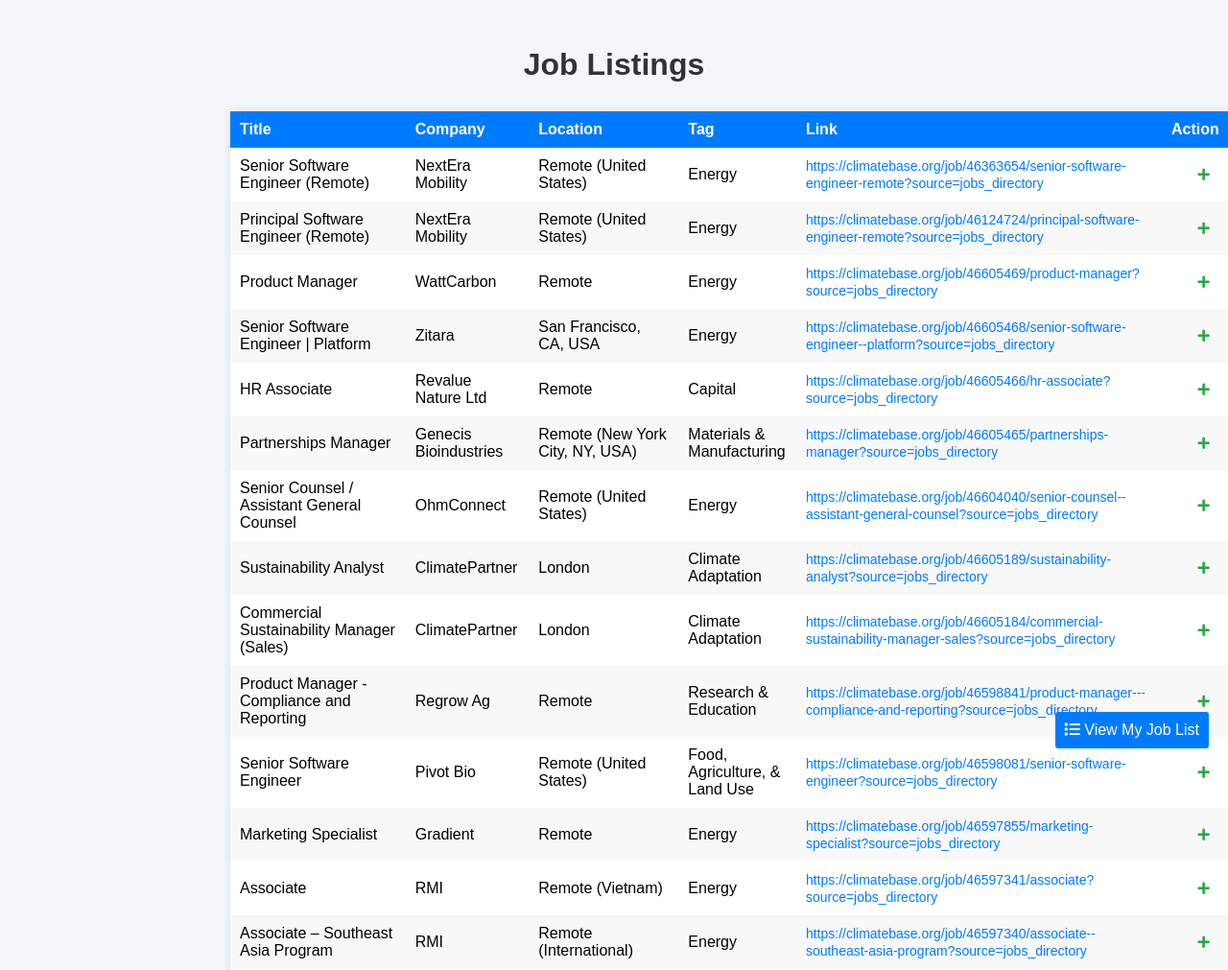
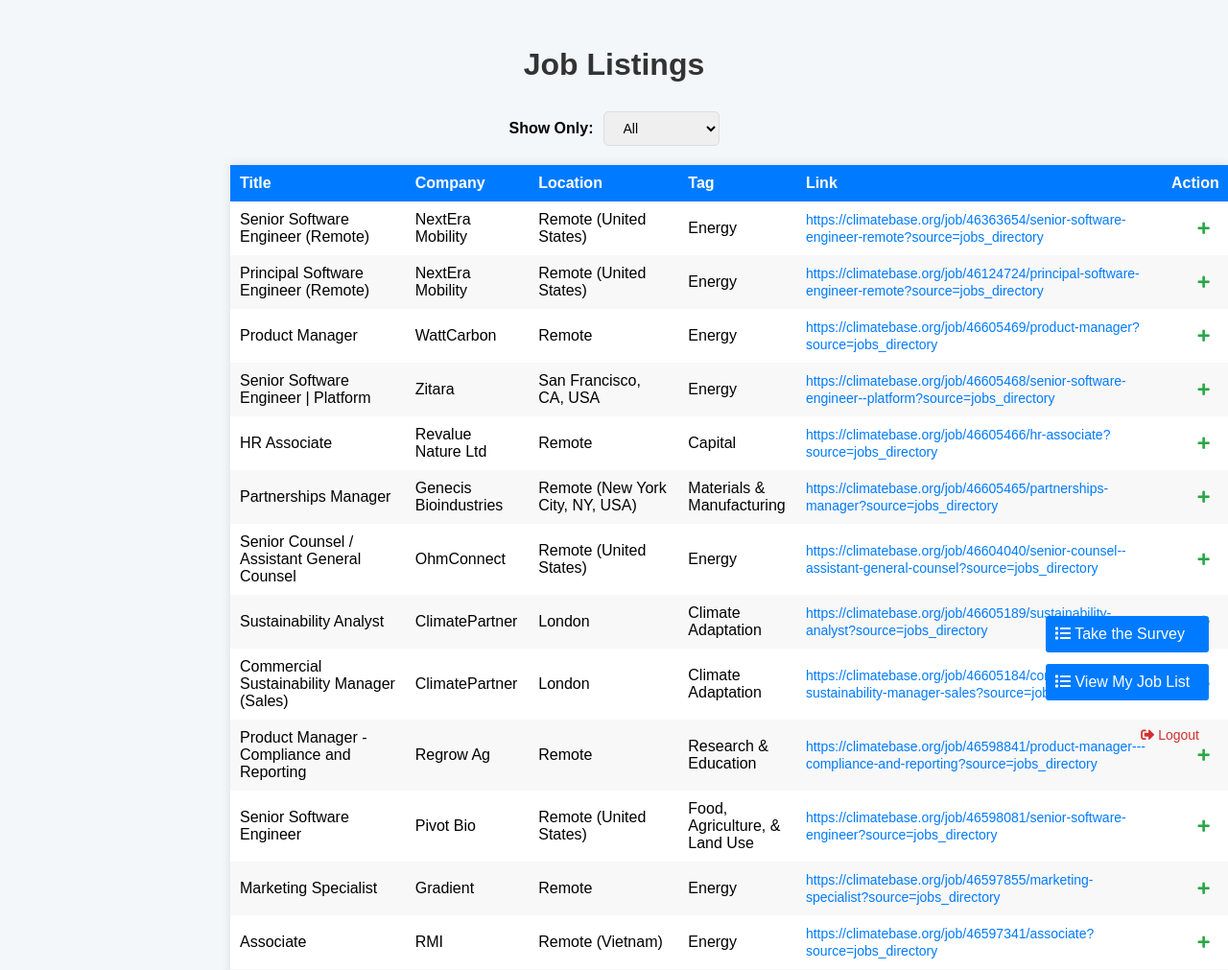
Before and after one commit to HarTigran/scraping_jobs, a Flask app: page /job_list in a window 1280 px wide. Shown: the top 1011 px of the page at 96% size. Run offline with Flask 3, Linux system fonts and the light colour scheme; a user stored in the database is signed in.

Commit message:
update web

```diff
--- a/templates/job_list.html
+++ b/templates/job_list.html
@@ -144,6 +144,9 @@
         }
 
         .logout-button {
+            position: fixed;
+            bottom: 20px;
+            right: 20px;
             background-color: transparent;
             color: #d32f2f;
             border: none;
@@ -160,14 +163,33 @@
             color: #fff;
         }
 
-        /* Additional CSS for the "View My Job List" link */
-        .view-my-job-list-link {
+        .survey-button {
             position: fixed;
-            bottom: 20px;
+            bottom: 120px;
             right: 20px;
             background-color: #007bff;
             color: #fff;
             padding: 10px;
+            width: 150px; /* Add the desired width */
+            border-radius: 3px;
+            text-decoration: none;
+            transition: opacity 0.3s ease;
+            z-index: 9999;
+        }
+
+        .survey-button:hover {
+            opacity: 0.8;
+        }
+
+        /* Additional CSS for the "View My Job List" link */
+        .view-my-job-list-link {
+            position: fixed;
+            bottom: 70px;
+            right: 20px;
+            background-color: #007bff;
+            color: #fff;
+            padding: 10px;
+            width: 150px; /* Add the same width as the survey button */
             border-radius: 3px;
             text-decoration: none;
             transition: opacity 0.3s ease;
@@ -177,11 +199,79 @@
         .view-my-job-list-link:hover {
             opacity: 0.8;
         }
+
+        .filter-container {
+            margin-bottom: 20px;
+            text-align: center;
+            display: flex;
+            align-items: center;
+            justify-content: center;
+        }
+
+        label {
+            font-weight: bold;
+            margin-right: 10px;
+        }
+
+        select {
+            padding: 8px 16px;
+            border-radius: 5px;
+            border: 1px solid #ddd;
+            outline: none;
+            transition: border-color 0.3s ease;
+            font-size: 14px;
+        }
+
+        select:focus {
+            border-color: #007bff;
+        }
+
+        /* Custom Dropdown Styling */
+        .select-wrapper {
+            position: relative;
+            display: inline-block;
+        }
+
+        .select-wrapper::after {
+            content: '\25BE';
+            font-size: 12px;
+            color: #888;
+            position: absolute;
+            top: 50%;
+            right: 10px;
+            transform: translateY(-50%);
+            pointer-events: none;
+        }
+
+        .select-wrapper select {
+            appearance: none;
+            -webkit-appearance: none;
+            -moz-appearance: none;
+            background-color: transparent;
+            padding-right: 25px;
+            cursor: pointer;
+        }
+
+        .select-wrapper select::-ms-expand {
+            display: none;
+        }
+
     </style>
 </head>
 <body>
     <div class="job-list-container">
         <h1 class="job-list-title">Job Listings</h1>
+        <div class="filter-container">
+            <label for="job-filter">Show Only:</label>
+            <select id="job-filter">
+                <option value="all">All</option>
+                <option value="full-time">Full Time</option>
+                <option value="internship">Internship</option>
+                <option value="fellowship">Fellowship</option>
+                <option value="backet-1">Backet 1</option>
+                <option value="backet-2">Backet 2</option>
+            </select>
+        </div>
         <table>
             <thead>
                 <tr>
@@ -217,11 +307,11 @@
                 {% endfor %}
             </tbody>
         </table>
+        <a href="https://kp1p693n6ma.typeform.com/to/tzRT9BgB" class="survey-button" target="_blank">
+            <i class="fas fa-list"></i> Take the Survey
+        </a>
         <a href="{{ url_for('my_job_list') }}" class="view-my-job-list-link">
             <i class="fas fa-list"></i> View My Job List
-        </a>
-        <a href="https://kp1p693n6ma.typeform.com/to/tzRT9BgB" class="survey-button" target="_blank">
-            <i class="fas fa-list"></i> Take the Survey
         </a>
         <form action="{{ url_for('logout') }}" method="POST">
             <button class="logout-button" type="submit">
@@ -262,5 +352,23 @@
             {% endif %}
         });
     </script>
+    <script src="https://cdnjs.cloudflare.com/ajax/libs/jquery/3.6.0/jquery.min.js"></script>
+    <script>
+        $(document).ready(function() {
+            // Handle job filter change event
+            $('#job-filter').on('change', function() {
+                var filterValue = $(this).val();
+
+                // Show/hide rows based on the selected filter
+                if (filterValue === 'all') {
+                    $('tbody tr').show();
+                } else {
+                    $('tbody tr').hide();
+                    $('tbody tr[data-category="' + filterValue + '"]').show();
+                }
+            });
+        });
+    </script>
+
 </body>
 </html>
```
